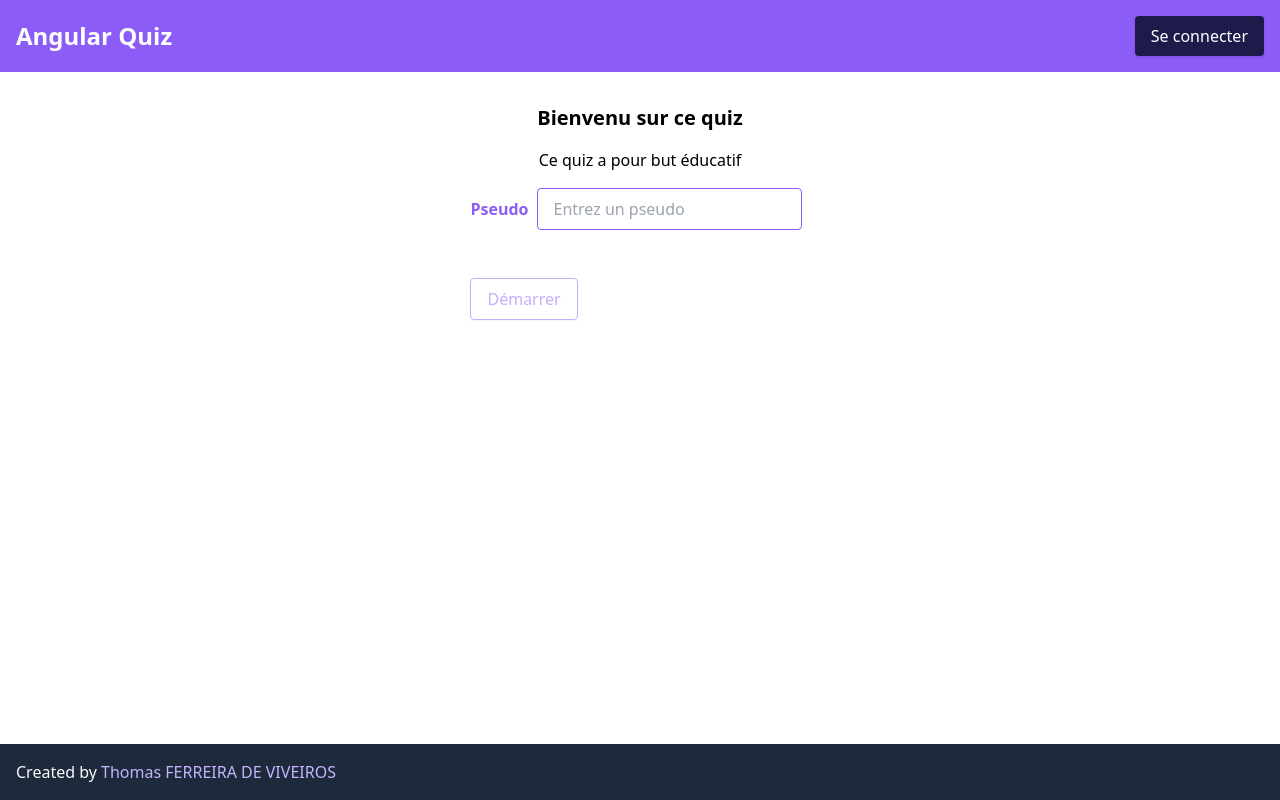
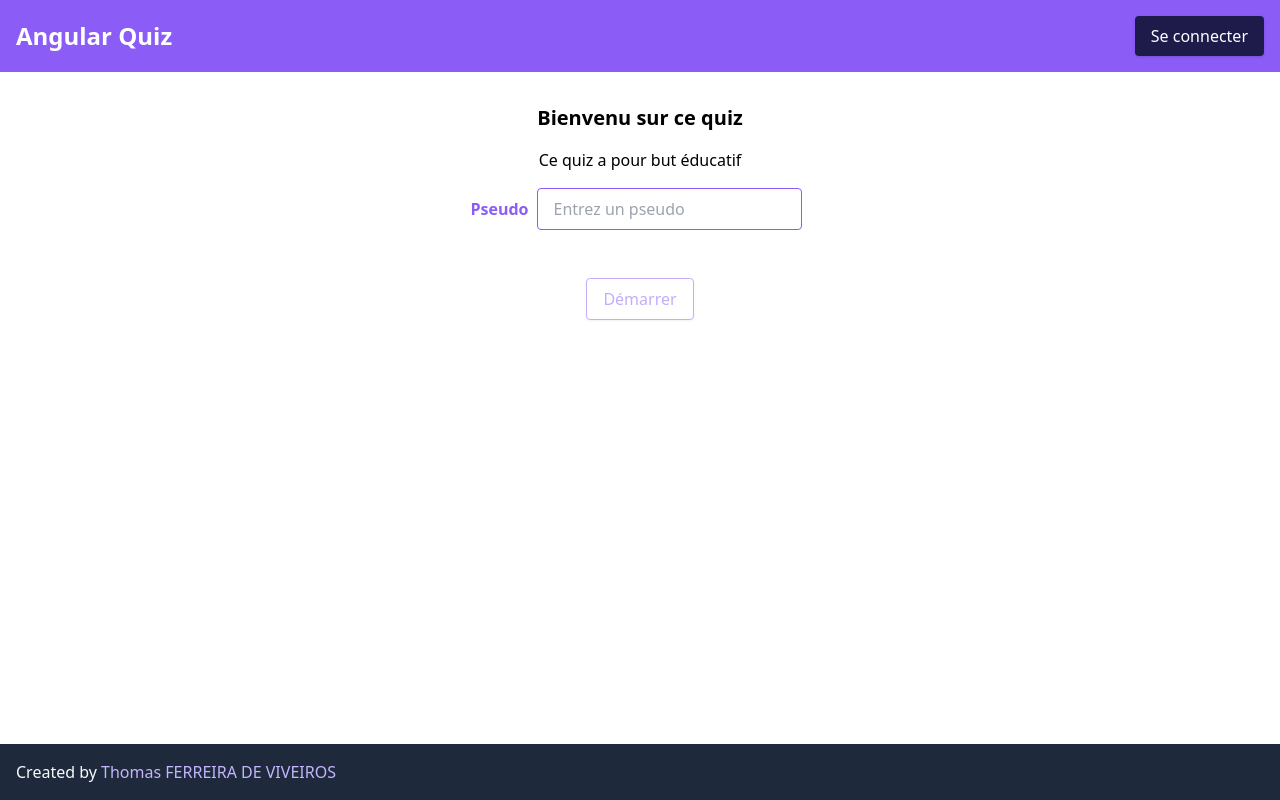
Before and after one commit to yeyo671/controle-angular, an Angular app: page / in a window 1280 px wide. Built offline with nearby package versions, Linux system fonts and the light colour scheme.

Commit message:
remove useless things

```diff
--- a/src/app/home/home.component.html
+++ b/src/app/home/home.component.html
@@ -1,5 +1,4 @@
 <section class="home">
-  <div *ngIf="!goToCategory">
     <h2 class="home_title">Bienvenu sur ce quiz</h2>
     <p class="home_presentation">Ce quiz a pour but éducatif</p>
     <form action="" class="home_form">
@@ -20,8 +19,4 @@
     >
       Démarrer
     </button>
-  </div>
-  <div *ngIf="goToCategory">
-    <app-category [playerName]="playerName"></app-category>
-  </div>
 </section>
--- a/src/app/home/home.component.ts
+++ b/src/app/home/home.component.ts
@@ -9,7 +9,6 @@ import { AuthService } from '../auth/auth.service';
 })
 export class HomeComponent implements OnInit {
   playerName = '';
-  goToCategory = false;
 
   constructor(private router: Router, private authService: AuthService) {}
 
```
